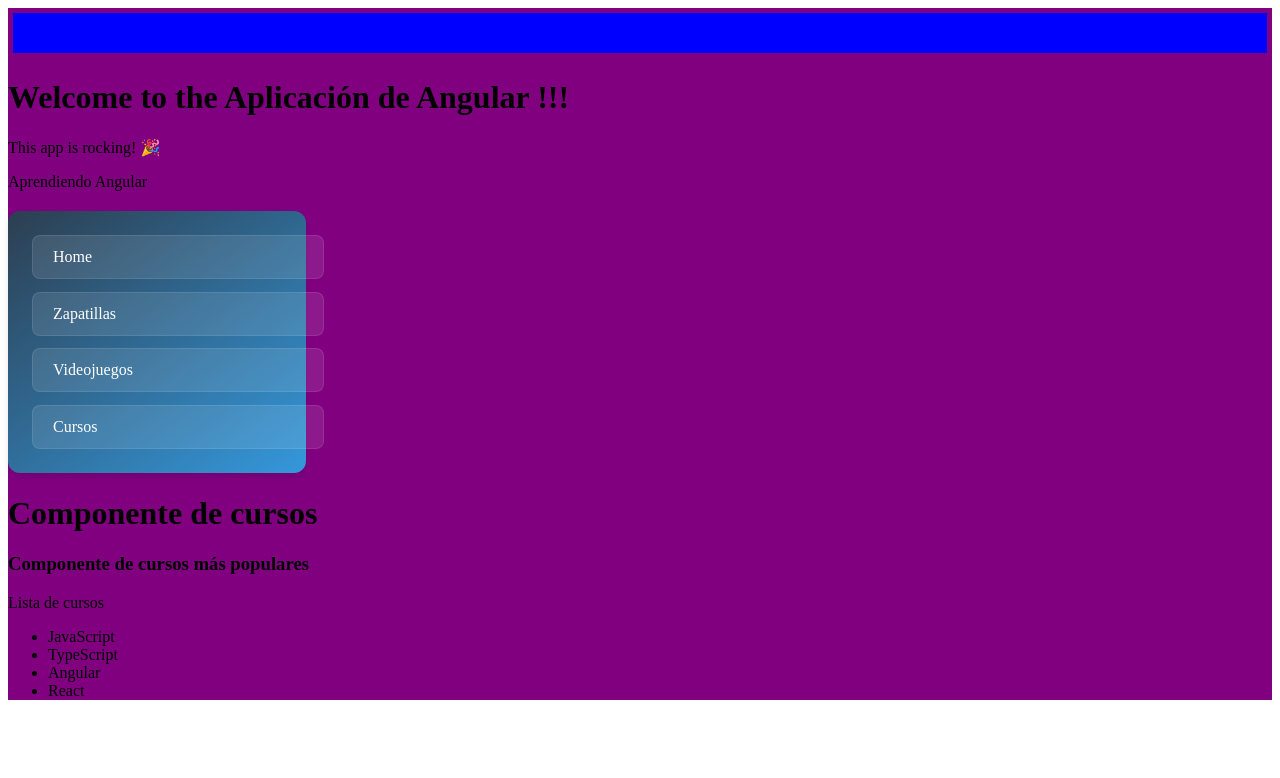
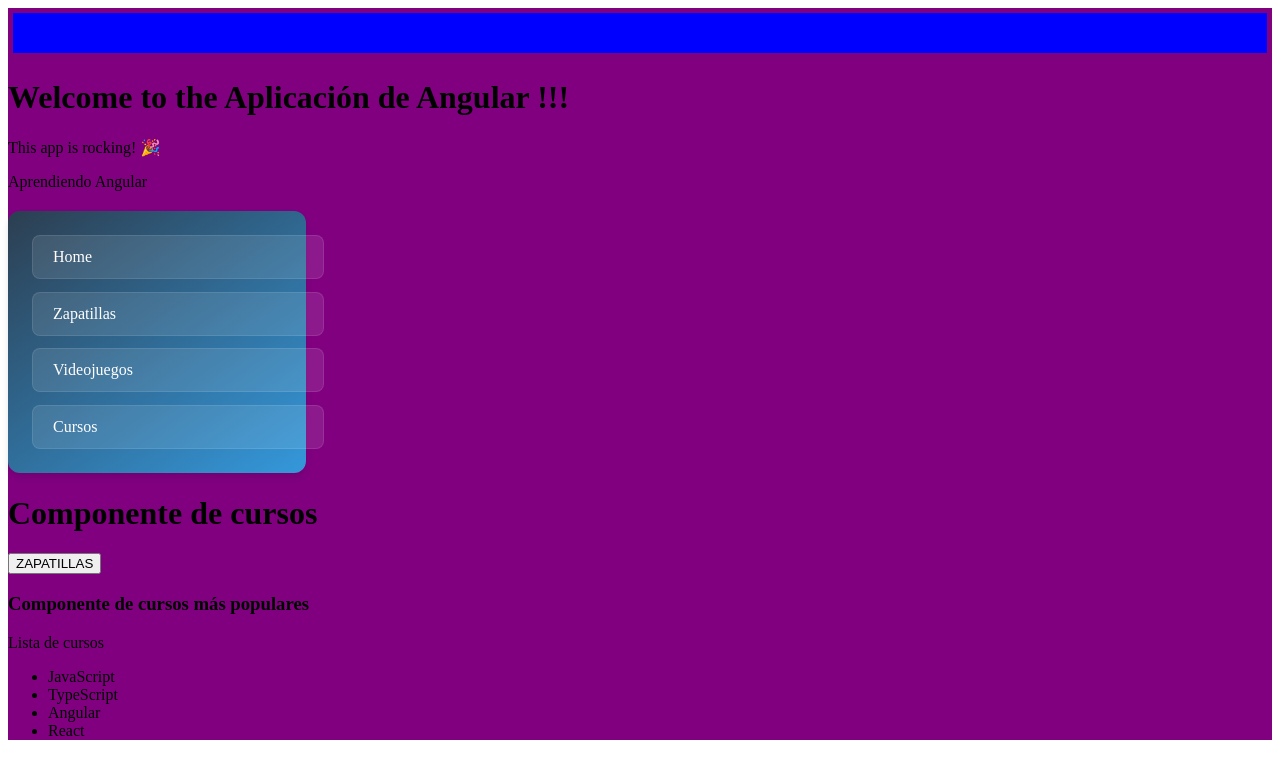
Before and after one commit to Ornella-Gigante/Master-in-JavaScript-JSON-TypeScript-Learning-JS-jQuery-Angular-NodeJS, an Angular app in the folder aprendiendo-angular/: page /cursos in a window 1280 px wide. Shown: the top 778 px of the page. Built offline with nearby package versions, Linux system fonts and the light colour scheme.

Commit message:
Creacion de botond e redireccion de componente curso a componente zapatillas

```diff
--- a/aprendiendo-angular/src/app/cursos/cursos.component.html
+++ b/aprendiendo-angular/src/app/cursos/cursos.component.html
@@ -1,5 +1,6 @@
 
 <h1>Componente de cursos</h1>
+<button (click)="redirigir()">ZAPATILLAS</button>
 <h2 *ngIf="nombre">Bienvenido {{nombre}}</h2>
 <h2  *ngIf="followers"> Tus seguidores son: {{followers}}</h2>
 <h3>{{title}}</h3>
--- a/aprendiendo-angular/src/app/cursos/cursos.component.ts
+++ b/aprendiendo-angular/src/app/cursos/cursos.component.ts
@@ -45,4 +45,8 @@ export class CursosComponent implements OnInit{
       console.log(this.followers); // Ahora es un número
     });
   }
+
+  redirigir(){
+    this._router.navigate(['/zapatillas']);
+  }
 }
```
